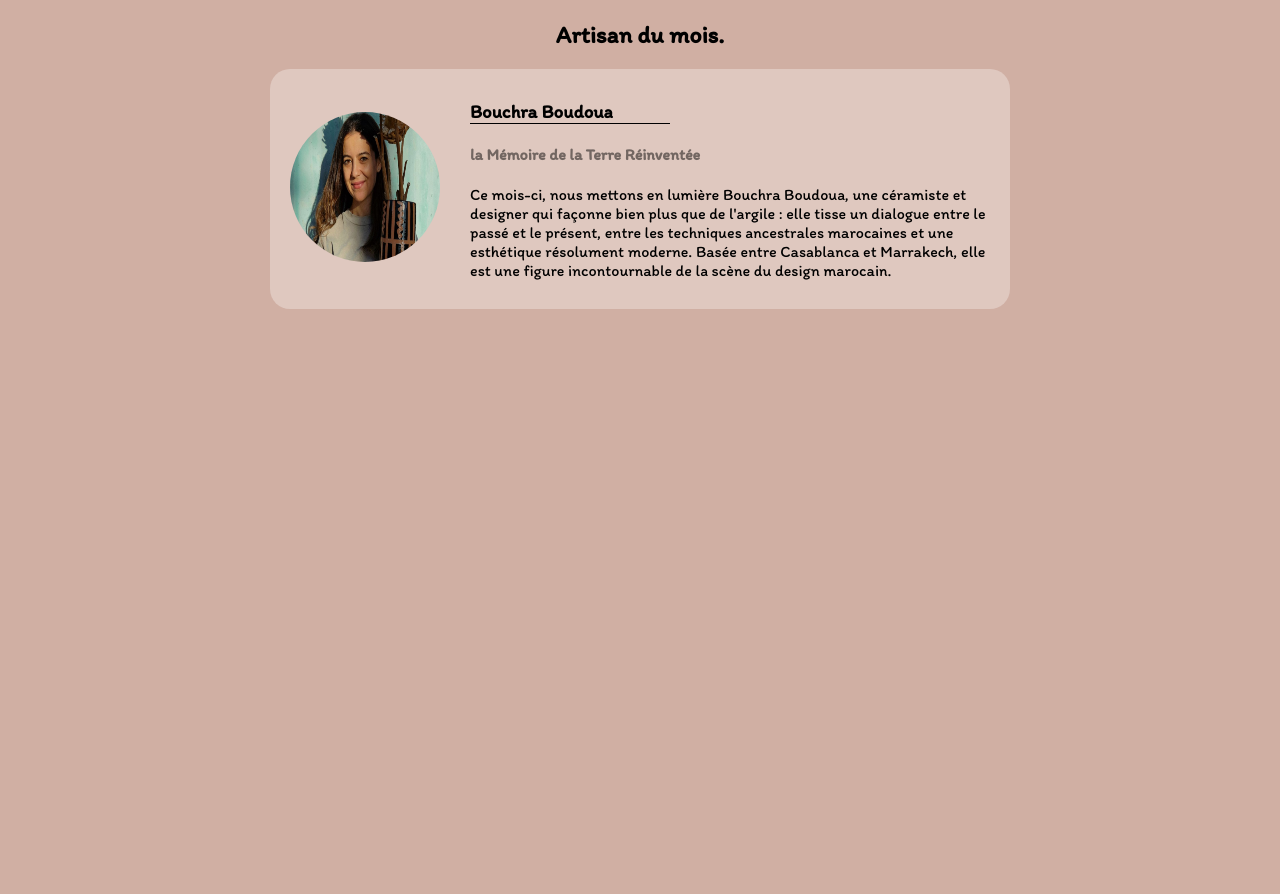
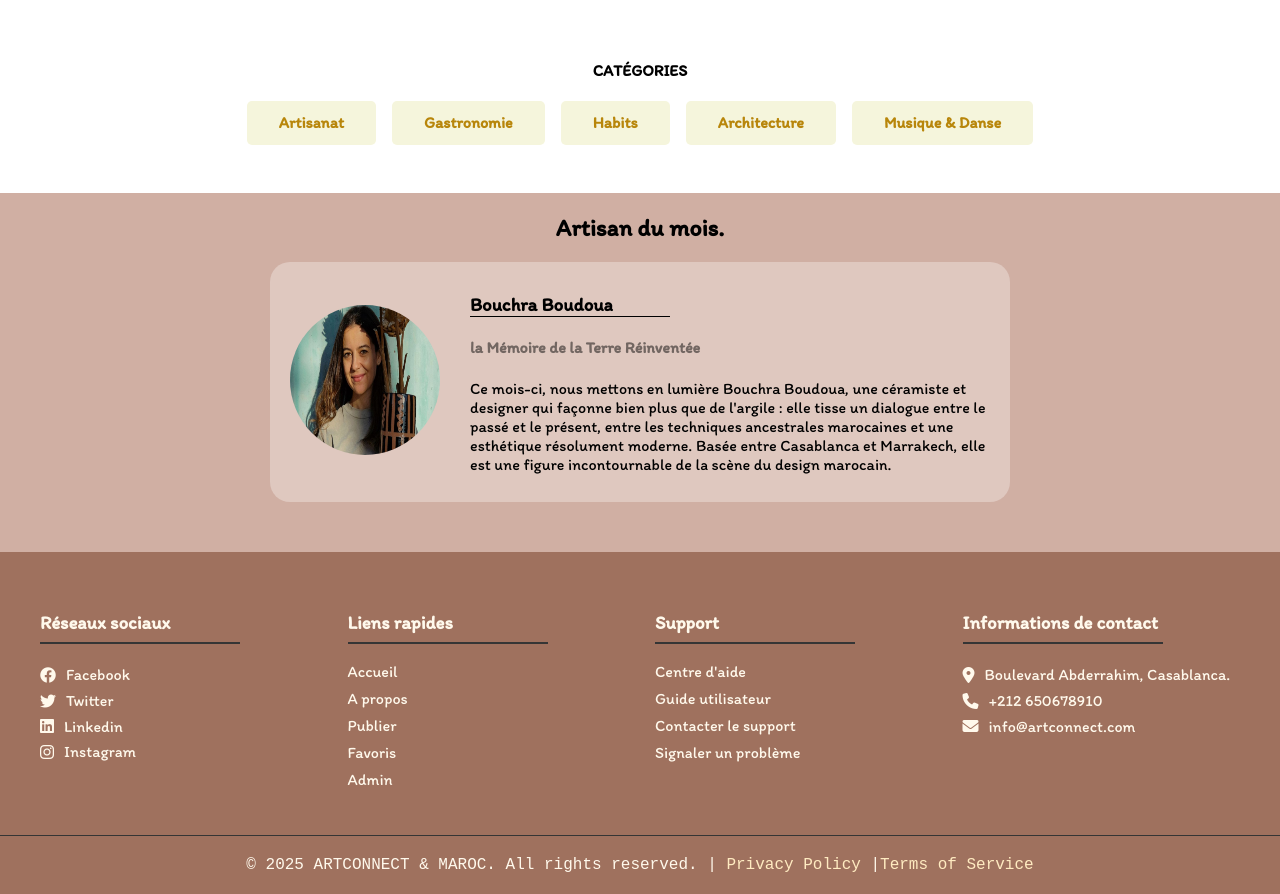
Before and after one commit to yassineknb/Brief04, a React app: page / in a window 1280 px wide. Before the commit the page ends 800 px from the top, so only its background shows below. Built offline with nearby package versions, Linux system fonts and the light colour scheme; the HTML template or start-up script is replaced by a standard one.

Commit message:
Added Navbar and Footer and Accueil and Artisan and Categories components

```diff
--- a/src/Accueil/Accueil.jsx
+++ b/src/Accueil/Accueil.jsx
@@ -1,12 +1,14 @@
 import React from 'react'
 import Categories from './Categories'
 import Footer from '../Navbar-Footer/Footer'
+import Artsan from './Artsan'
 
 export default function Accueil() {
   return (
     <div>
 
       <Categories/>
+      <Artsan/>
        <Footer/>
     </div>
   )
--- a/src/App.jsx
+++ b/src/App.jsx
@@ -1,11 +1,10 @@
 import "./App.css"
-import Categories from "./Accueil/Categories"
-import Artsan from "./Accueil/Artsan"
+import Accueil from "./Accueil/Accueil"
 function App() {
 
   return (
     <div>
-      <Artsan/>
+      <Accueil/>
     </div>
 
   )
```
